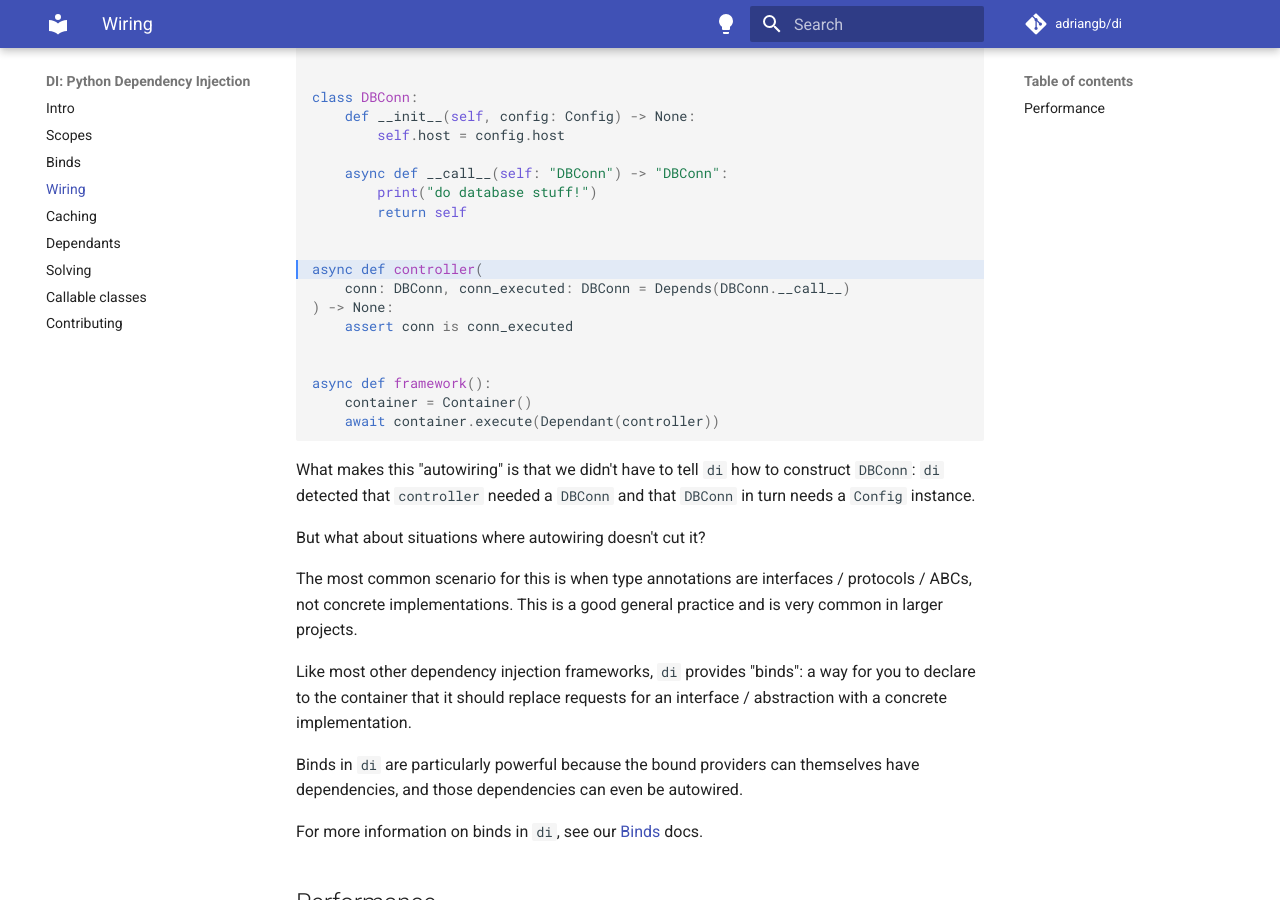
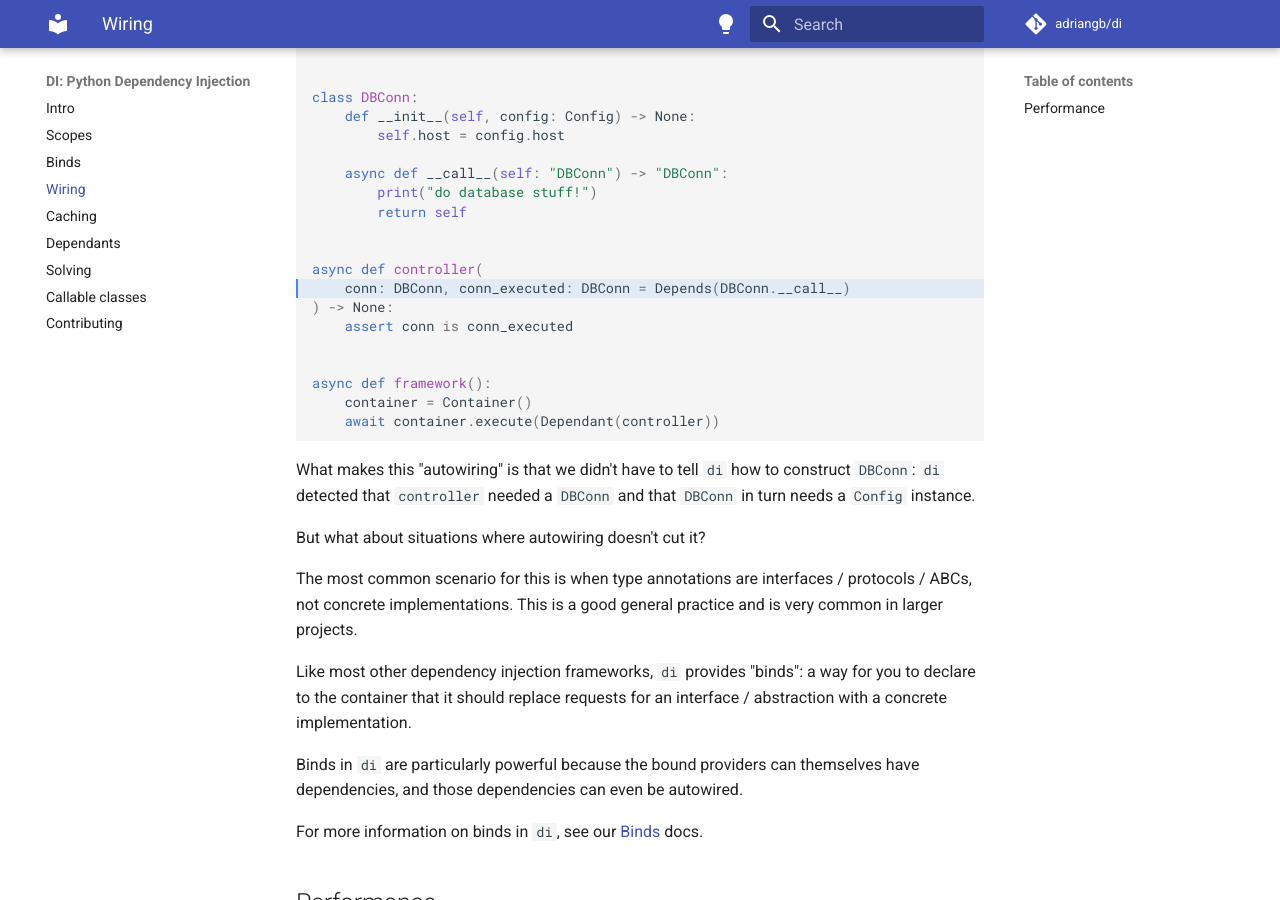
Before and after one commit to adriangb/di, an MkDocs documentation site: the page built from docs/wiring.md, in a window 1280 px wide and 900 px high, scrolled down 2228 px. Built offline with MkDocs 1.6.1 and Material for MkDocs 9.7.7, drawn with Linux system fonts in a browser that asks for light colours; comment, search, counter and statistics services are not loaded.

Commit message:
fix highlighting

````diff
--- a/docs/wiring.md
+++ b/docs/wiring.md
@@ -35,7 +35,7 @@ Notice that we actually have two dependencies here:
 
 Since we added a type annotation to `DBConn.__call__`'s `self` parameter, `di` will know to inject the instance, but we do have to use `Depends` to declare the dependency explicitly since `DBConn.__call__` is not a valid type annotation.
 
-```Python hl_lines="21"
+```Python hl_lines="22"
 --8<-- "docs/src/wiring.py"
 ```
 
@@ -69,7 +69,7 @@ We achieve this by:
 This means that `di` does *not* do any reflection for each request, nor does it have to do dependency resolution.
 Instead, only some basic checks on scopes are done and the dependencies are executed with almost no overhead.
 
-```Python
+```Python hl_lines="20-35 42"
 --8<-- "docs/src/solved_dependant.py"
 ```
 
````
